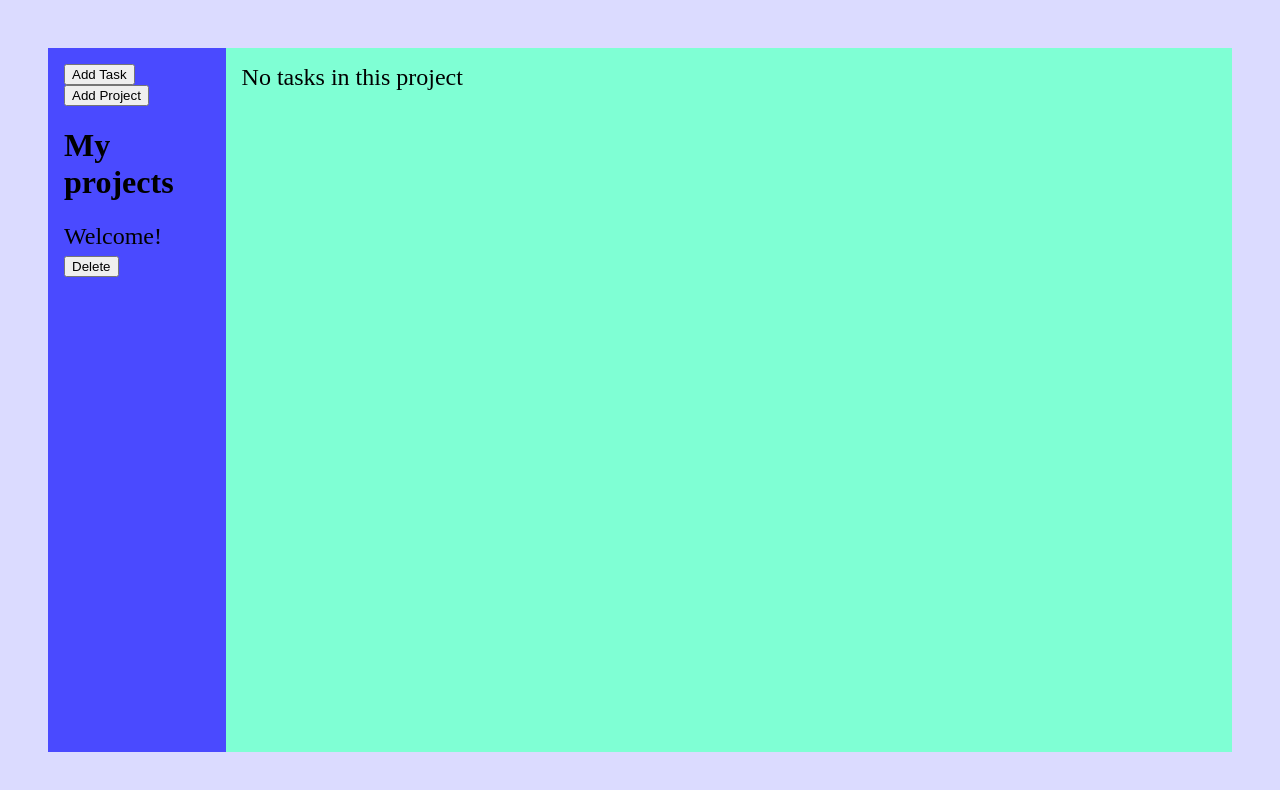
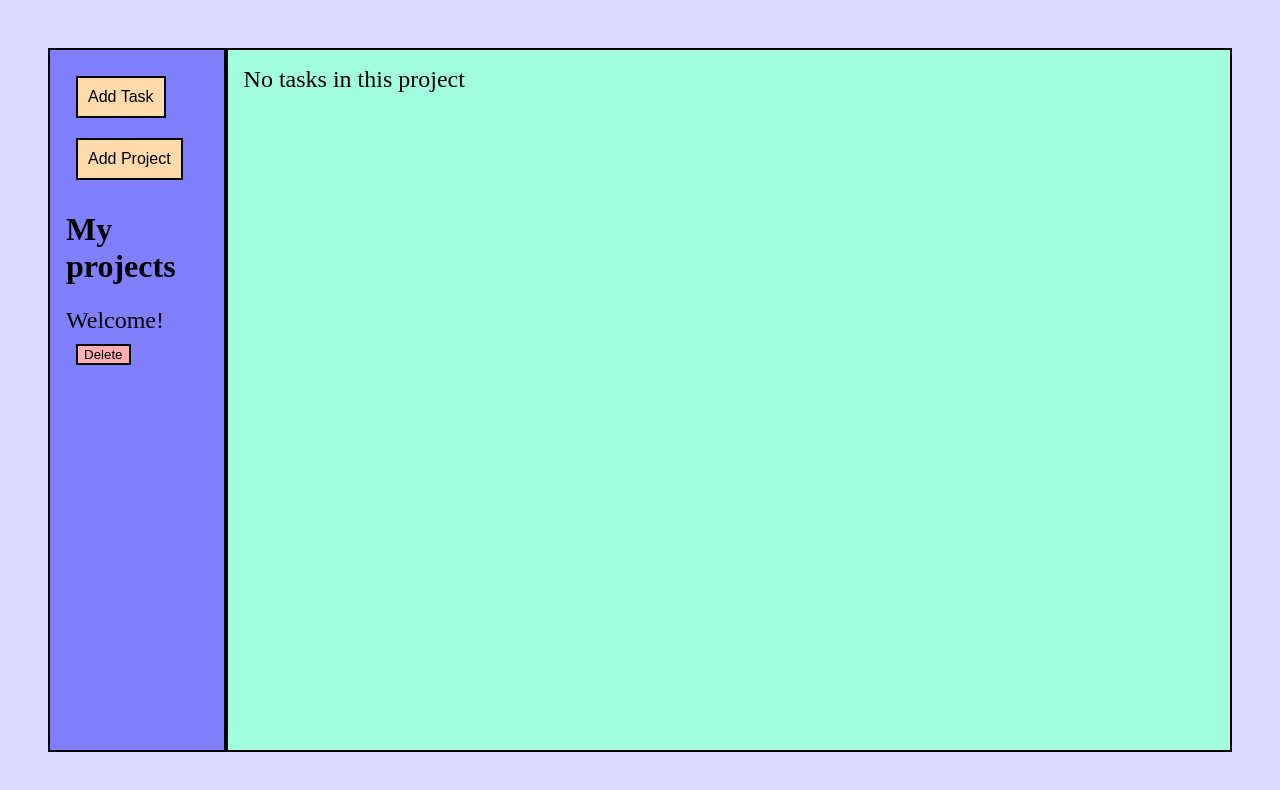
Before and after one commit to karthikprabhu04/odin-todolist, a website built with webpack: page src/template.html in a window 1280 px wide. Built offline with nearby package versions, Linux system fonts and the light colour scheme.

Commit message:
Add further styling

```diff
--- a/src/modules/dom.js
+++ b/src/modules/dom.js
@@ -62,6 +62,8 @@ function renderProjects() {
             // Add delete button
             const deleteBtn = document.createElement("button");
             deleteBtn.textContent = "Delete";
+            deleteBtn.classList.add("projectDelete")
+
             deleteBtn.addEventListener("click", (e) => {
                 e.stopPropagation();
                 project.tasks = []
@@ -87,14 +89,14 @@ function renderTasks(project) {
             taskItem.classList.add("task");
 
             const summary = document.createElement("span");
-            summary.textContent = `${task.title} - Due: ${task.dueDate} - Priority: ${task.priority}`
+            summary.textContent = `${task.title} / Due: ${task.dueDate} / Priority: ${task.priority}`
             taskItem.appendChild(summary);
 
             // Description (hidden initially)
             const description = document.createElement("div");
             description.textContent = task.description;
             description.classList.add("task-description", "hidden");
-            taskItem.appendChild(description);
+
 
             taskItem.addEventListener("click", () => {
                 description.classList.toggle("hidden");
@@ -103,7 +105,7 @@ function renderTasks(project) {
             // Delete button
             const deleteBtn = document.createElement("button");
             deleteBtn.textContent = "Delete";
-            deleteBtn.classList.add("deleteBtn");
+            deleteBtn.classList.add("taskDelete");
 
             deleteBtn.addEventListener("click", (e) => {
                 e.stopPropagation();
@@ -111,6 +113,7 @@ function renderTasks(project) {
                 renderTasks(currentProject);
             })
             taskItem.appendChild(deleteBtn);
+            taskItem.appendChild(description);
 
             TaskList.appendChild(taskItem);
         })
--- a/src/styles.css
+++ b/src/styles.css
@@ -17,22 +17,38 @@ body {
 }
 
 .sidebar {
-    background-color: rgb(74, 74, 255);
+    background-color: rgb(128, 128, 255);
     height: 100%;
     width: 15%;
     padding: 16px;
     box-sizing: border-box;
+    border: 2px solid black;
 }
 
 .main {
-    background-color: aquamarine;
+    background-color: rgb(161, 255, 224);
     height: 100%;
     width: 85%;
     padding: 16px;
     box-sizing: border-box;
     font-size: 24px;;
+    border: 2px solid black;
 }
 
 .ProjectList {
     font-size: 24px;
 }
+
+.AddTask, .AddProject {
+    font-size: 16px;
+    padding: 10px;
+    border: 2px solid black;
+    background-color: rgb(255, 218, 170);
+    margin: 10px;
+}
+
+.projectDelete, .taskDelete {
+    background-color: rgb(255, 175, 175);
+    margin: 10px;
+    border: 2px solid black;
+}
```
